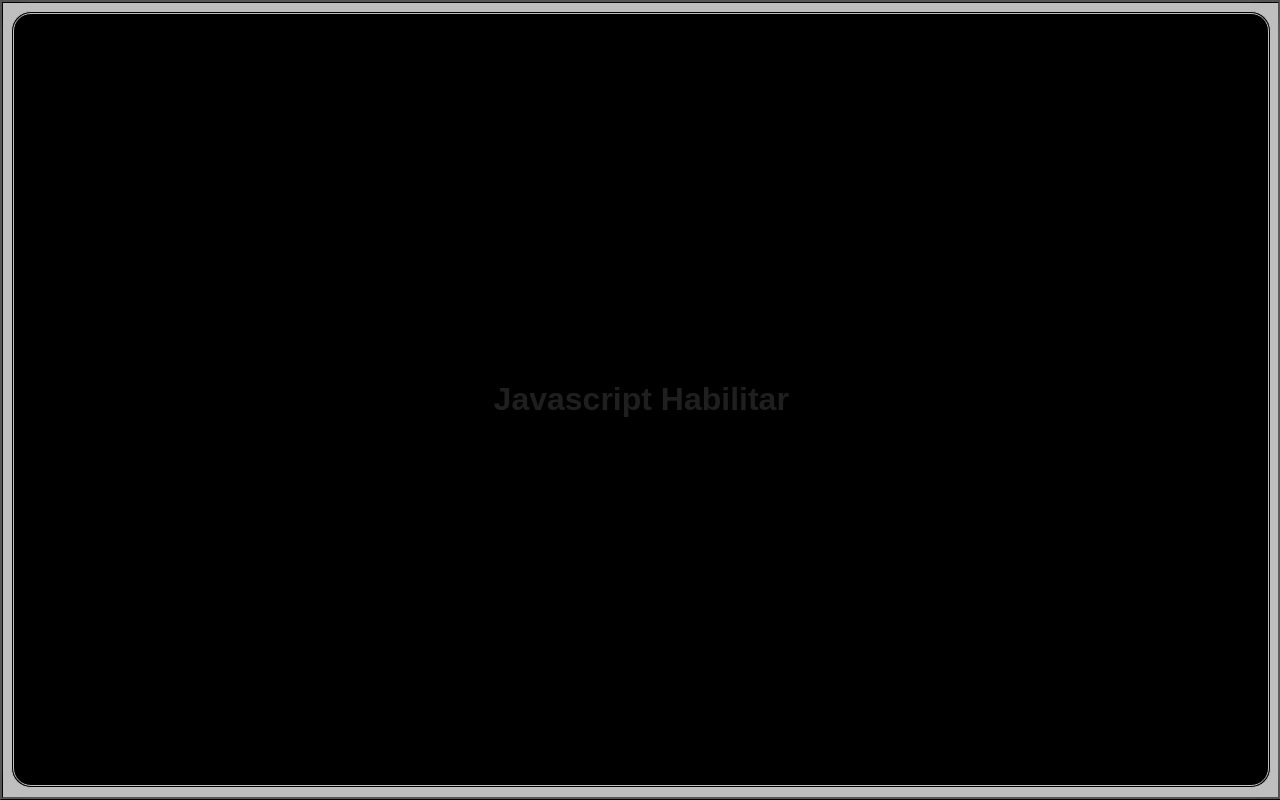
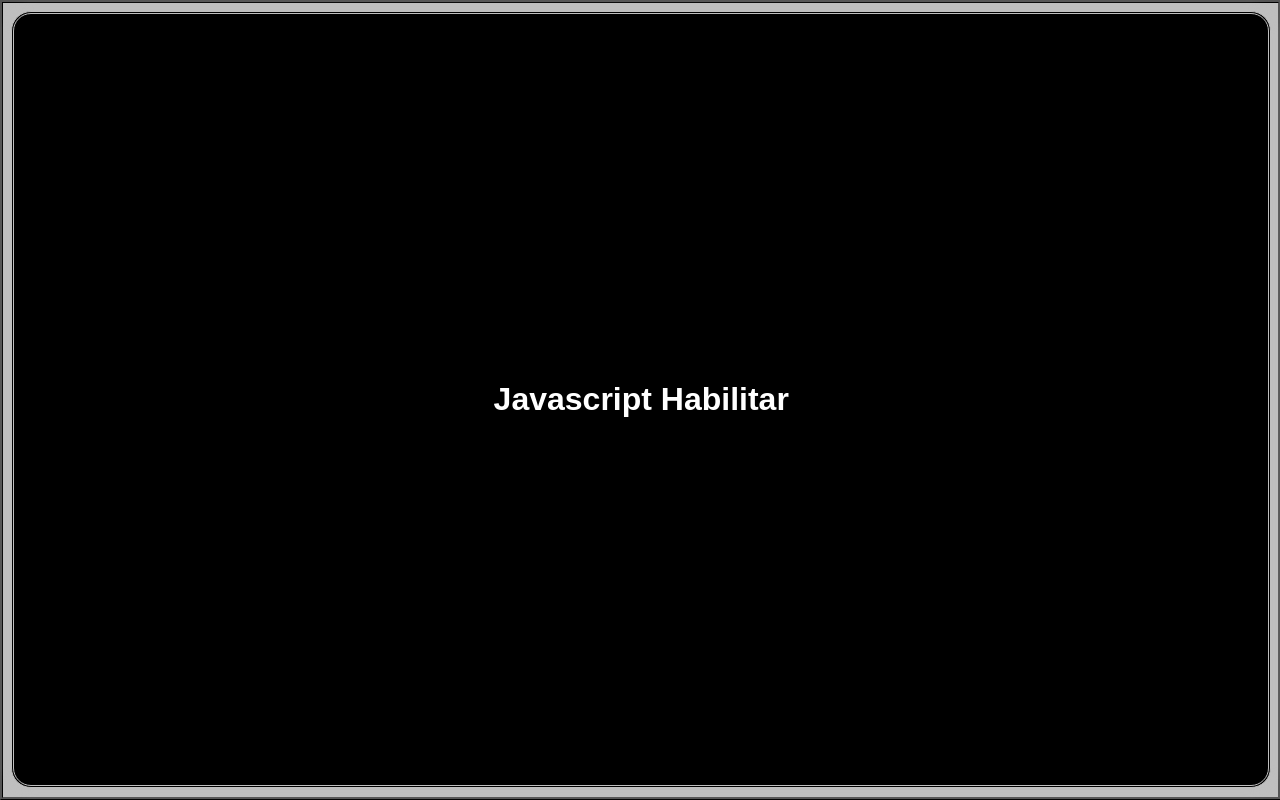
Before and after one commit to OSTWALD-Ro/Copy, a plain HTML site: page index.html in a window 1280 px wide. In both pictures the pointer is over the element "Javascript Habilitar". Drawn offline with Linux system fonts and the light colour scheme.

Commit message:
Initial index.html

```diff
--- a/index.html
+++ b/index.html
@@ -64,7 +64,7 @@
       }
 
       h1:hover {
-        color: rgb( 31, 31, 31);
+        color: rgb( 255, 255, 255);
       }
     </style>
   </head>
```
